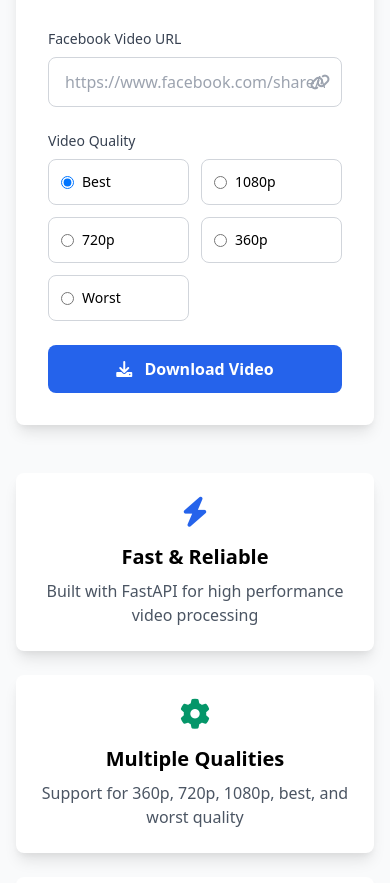
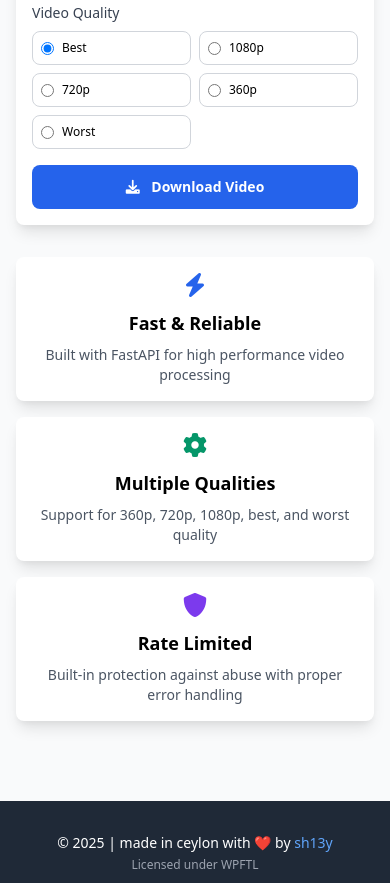
Before and after one commit to sh13y/Facebook-Video-Download-API, a plain HTML site: page static/index.html in a window 390 px wide. Shown: the part 315-1198 px from the top of the page. Drawn offline with nearby package versions, Linux system fonts and the light colour scheme.

Commit message:
📱 Mobile optimization: Remove header Ceylon flag, update footer, optimize responsive design

```diff
--- a/static/index.html
+++ b/static/index.html
@@ -3,7 +3,7 @@
 <head>
     <meta charset="UTF-8">
     <meta name="viewport" content="width=device-width, initial-scale=1.0">
-    <title>Facebook Video Downloader - Made in Ceylon 🇱🇰</title>
+    <title>Facebook Video Downloader</title>
     <link href="https://cdnjs.cloudflare.com/ajax/libs/tailwindcss/2.2.19/tailwind.min.css" rel="stylesheet">
     <link href="https://cdnjs.cloudflare.com/ajax/libs/font-awesome/6.0.0/css/all.min.css" rel="stylesheet">
     <style>
@@ -23,29 +23,26 @@
     <!-- Header -->
     <header class="gradient-bg text-white py-6">
         <div class="container mx-auto px-4">
-            <div class="flex items-center justify-between">
+            <div class="flex items-center justify-center md:justify-between">
                 <div class="flex items-center space-x-3">
-                    <i class="fab fa-facebook text-3xl"></i>
-                    <h1 class="text-2xl font-bold">Facebook Video Downloader</h1>
-                </div>
-                <div class="flex items-center space-x-2">
-                    <span class="text-sm opacity-90">Made in Ceylon 🇱🇰 with ❤️</span>
+                    <i class="fab fa-facebook text-2xl md:text-3xl"></i>
+                    <h1 class="text-xl md:text-2xl font-bold">Facebook Video Downloader</h1>
                 </div>
             </div>
         </div>
     </header>
 
     <!-- Main Content -->
-    <main class="container mx-auto px-4 py-8">
+    <main class="container mx-auto px-4 py-4 md:py-8">
         <!-- Download Form -->
         <div class="max-w-4xl mx-auto">
-            <div class="bg-white rounded-lg shadow-lg p-8 card-hover">
+            <div class="bg-white rounded-lg shadow-lg p-4 md:p-8 card-hover">
                 <div class="text-center mb-8">
-                    <h2 class="text-3xl font-bold text-gray-800 mb-4">Download Facebook Videos</h2>
-                    <p class="text-gray-600">Enter a Facebook video URL and select your preferred quality</p>
+                    <h2 class="text-2xl md:text-3xl font-bold text-gray-800 mb-4">Download Facebook Videos</h2>
+                    <p class="text-gray-600 text-sm md:text-base">Enter a Facebook video URL and select your preferred quality</p>
                 </div>
 
-                <form id="downloadForm" class="space-y-6">
+                <form id="downloadForm" class="space-y-4 md:space-y-6">
                     <!-- URL Input -->
                     <div>
                         <label for="videoUrl" class="block text-sm font-medium text-gray-700 mb-2">
@@ -56,7 +53,7 @@
                                 type="url"
                                 id="videoUrl"
                                 placeholder="https://www.facebook.com/share/v/..."
-                                class="w-full px-4 py-3 border border-gray-300 rounded-lg focus:ring-2 focus:ring-blue-500 focus:border-transparent transition-colors"
+                                class="w-full px-3 md:px-4 py-3 text-sm md:text-base border border-gray-300 rounded-lg focus:ring-2 focus:ring-blue-500 focus:border-transparent transition-colors"
                                 required
                             >
                             <i class="fas fa-link absolute right-3 top-1/2 transform -translate-y-1/2 text-gray-400"></i>
@@ -66,26 +63,26 @@
                     <!-- Quality Selection -->
                     <div>
                         <label class="block text-sm font-medium text-gray-700 mb-2">Video Quality</label>
-                        <div class="grid grid-cols-2 md:grid-cols-5 gap-3">
-                            <label class="flex items-center p-3 border border-gray-300 rounded-lg cursor-pointer hover:bg-blue-50 transition-colors">
+                        <div class="grid grid-cols-2 md:grid-cols-5 gap-2 md:gap-3">
+                            <label class="flex items-center p-2 md:p-3 border border-gray-300 rounded-lg cursor-pointer hover:bg-blue-50 transition-colors">
                                 <input type="radio" name="quality" value="best" checked class="mr-2">
-                                <span class="text-sm font-medium">Best</span>
+                                <span class="text-xs md:text-sm font-medium">Best</span>
                             </label>
-                            <label class="flex items-center p-3 border border-gray-300 rounded-lg cursor-pointer hover:bg-blue-50 transition-colors">
+                            <label class="flex items-center p-2 md:p-3 border border-gray-300 rounded-lg cursor-pointer hover:bg-blue-50 transition-colors">
                                 <input type="radio" name="quality" value="1080p" class="mr-2">
-                                <span class="text-sm font-medium">1080p</span>
+                                <span class="text-xs md:text-sm font-medium">1080p</span>
                             </label>
-                            <label class="flex items-center p-3 border border-gray-300 rounded-lg cursor-pointer hover:bg-blue-50 transition-colors">
+                            <label class="flex items-center p-2 md:p-3 border border-gray-300 rounded-lg cursor-pointer hover:bg-blue-50 transition-colors">
                                 <input type="radio" name="quality" value="720p" class="mr-2">
-                                <span class="text-sm font-medium">720p</span>
+                                <span class="text-xs md:text-sm font-medium">720p</span>
                             </label>
-                            <label class="flex items-center p-3 border border-gray-300 rounded-lg cursor-pointer hover:bg-blue-50 transition-colors">
+                            <label class="flex items-center p-2 md:p-3 border border-gray-300 rounded-lg cursor-pointer hover:bg-blue-50 transition-colors">
                                 <input type="radio" name="quality" value="360p" class="mr-2">
-                                <span class="text-sm font-medium">360p</span>
+                                <span class="text-xs md:text-sm font-medium">360p</span>
                             </label>
-                            <label class="flex items-center p-3 border border-gray-300 rounded-lg cursor-pointer hover:bg-blue-50 transition-colors">
+                            <label class="flex items-center p-2 md:p-3 border border-gray-300 rounded-lg cursor-pointer hover:bg-blue-50 transition-colors">
                                 <input type="radio" name="quality" value="worst" class="mr-2">
-                                <span class="text-sm font-medium">Worst</span>
+                                <span class="text-xs md:text-sm font-medium">Worst</span>
                             </label>
                         </div>
                     </div>
@@ -94,7 +91,7 @@
                     <button
                         type="submit"
                         id="downloadBtn"
-                        class="w-full bg-blue-600 hover:bg-blue-700 text-white font-bold py-3 px-6 rounded-lg transition-colors disabled:opacity-50 disabled:cursor-not-allowed"
+                        class="w-full bg-blue-600 hover:bg-blue-700 text-white font-bold py-3 px-4 md:px-6 rounded-lg transition-colors disabled:opacity-50 disabled:cursor-not-allowed text-sm md:text-base"
                     >
                         <i class="fas fa-download mr-2"></i>
                         Download Video
@@ -102,21 +99,21 @@
                 </form>
 
                 <!-- Loading State -->
-                <div id="loadingState" class="hidden text-center py-8">
-                    <div class="inline-block animate-spin rounded-full h-8 w-8 border-b-2 border-blue-600"></div>
-                    <p class="mt-2 text-gray-600">Processing your video...</p>
+                <div id="loadingState" class="hidden text-center py-6 md:py-8">
+                    <div class="inline-block animate-spin rounded-full h-6 md:h-8 w-6 md:w-8 border-b-2 border-blue-600"></div>
+                    <p class="mt-2 text-gray-600 text-sm md:text-base">Processing your video...</p>
                 </div>
 
                 <!-- Results -->
-                <div id="results" class="hidden mt-8 p-6 bg-green-50 border border-green-200 rounded-lg">
-                    <h3 class="text-lg font-bold text-green-800 mb-4">Video Ready!</h3>
-                    <div id="videoInfo" class="space-y-2 mb-4">
+                <div id="results" class="hidden mt-6 md:mt-8 p-4 md:p-6 bg-green-50 border border-green-200 rounded-lg">
+                    <h3 class="text-base md:text-lg font-bold text-green-800 mb-4">Video Ready!</h3>
+                    <div id="videoInfo" class="space-y-2 mb-4 text-sm md:text-base">
                         <!-- Video info will be populated here -->
                     </div>
                     <a
                         id="downloadLink"
                         href="#"
-                        class="inline-flex items-center px-6 py-3 bg-green-600 hover:bg-green-700 text-white font-bold rounded-lg transition-colors"
+                        class="inline-flex items-center px-4 md:px-6 py-2 md:py-3 bg-green-600 hover:bg-green-700 text-white font-bold rounded-lg transition-colors text-sm md:text-base w-full md:w-auto justify-center"
                         download
                     >
                         <i class="fas fa-download mr-2"></i>
@@ -125,28 +122,28 @@
                 </div>
 
                 <!-- Error State -->
-                <div id="errorState" class="hidden mt-8 p-6 bg-red-50 border border-red-200 rounded-lg">
-                    <h3 class="text-lg font-bold text-red-800 mb-2">Error</h3>
-                    <p id="errorMessage" class="text-red-600"></p>
+                <div id="errorState" class="hidden mt-6 md:mt-8 p-4 md:p-6 bg-red-50 border border-red-200 rounded-lg">
+                    <h3 class="text-base md:text-lg font-bold text-red-800 mb-2">Error</h3>
+                    <p id="errorMessage" class="text-red-600 text-sm md:text-base"></p>
                 </div>
             </div>
 
             <!-- Features -->
-            <div class="grid md:grid-cols-3 gap-6 mt-12">
-                <div class="bg-white rounded-lg shadow-lg p-6 text-center card-hover">
-                    <i class="fas fa-bolt text-3xl text-blue-600 mb-4"></i>
-                    <h3 class="text-xl font-bold mb-2">Fast & Reliable</h3>
-                    <p class="text-gray-600">Built with FastAPI for high performance video processing</p>
+            <div class="grid md:grid-cols-3 gap-4 md:gap-6 mt-8 md:mt-12">
+                <div class="bg-white rounded-lg shadow-lg p-4 md:p-6 text-center card-hover">
+                    <i class="fas fa-bolt text-2xl md:text-3xl text-blue-600 mb-3 md:mb-4"></i>
+                    <h3 class="text-lg md:text-xl font-bold mb-2">Fast & Reliable</h3>
+                    <p class="text-gray-600 text-sm md:text-base">Built with FastAPI for high performance video processing</p>
                 </div>
-                <div class="bg-white rounded-lg shadow-lg p-6 text-center card-hover">
-                    <i class="fas fa-cog text-3xl text-green-600 mb-4"></i>
-                    <h3 class="text-xl font-bold mb-2">Multiple Qualities</h3>
-                    <p class="text-gray-600">Support for 360p, 720p, 1080p, best, and worst quality</p>
+                <div class="bg-white rounded-lg shadow-lg p-4 md:p-6 text-center card-hover">
+                    <i class="fas fa-cog text-2xl md:text-3xl text-green-600 mb-3 md:mb-4"></i>
+                    <h3 class="text-lg md:text-xl font-bold mb-2">Multiple Qualities</h3>
+                    <p class="text-gray-600 text-sm md:text-base">Support for 360p, 720p, 1080p, best, and worst quality</p>
                 </div>
-                <div class="bg-white rounded-lg shadow-lg p-6 text-center card-hover">
-                    <i class="fas fa-shield-alt text-3xl text-purple-600 mb-4"></i>
-                    <h3 class="text-xl font-bold mb-2">Rate Limited</h3>
-                    <p class="text-gray-600">Built-in protection against abuse with proper error handling</p>
+                <div class="bg-white rounded-lg shadow-lg p-4 md:p-6 text-center card-hover">
+                    <i class="fas fa-shield-alt text-2xl md:text-3xl text-purple-600 mb-3 md:mb-4"></i>
+                    <h3 class="text-lg md:text-xl font-bold mb-2">Rate Limited</h3>
+                    <p class="text-gray-600 text-sm md:text-base">Built-in protection against abuse with proper error handling</p>
                 </div>
             </div>
         </div>
@@ -156,15 +153,15 @@
     <footer class="bg-gray-800 text-white py-8 mt-16">
         <div class="container mx-auto px-4">
             <div class="flex flex-col md:flex-row justify-between items-center">
-                <div class="mb-4 md:mb-0">
-                    <p class="text-sm">Made in Ceylon 🇱🇰 with ❤️ by <a href="https://github.com/sh13y" class="text-blue-400 hover:text-blue-300">sh13y</a></p>
+                <div class="mb-4 md:mb-0 text-center md:text-left">
+                    <p class="text-sm">© 2025 | made in ceylon with ❤️ by <a href="https://github.com/sh13y" class="text-blue-400 hover:text-blue-300">sh13y</a></p>
                     <p class="text-xs text-gray-400 mt-1">Licensed under WPFTL</p>
                 </div>
                 <div class="flex space-x-4">
-                    <a href="https://github.com/sh13y/Facebook-Video-Download-API" class="text-gray-400 hover:text-white transition-colors">
+                    <a href="https://github.com/sh13y/Facebook-Video-Download-API" class="text-gray-400 hover:text-white transition-colors" title="View on GitHub">
                         <i class="fab fa-github text-xl"></i>
                     </a>
-                    <a href="/docs" class="text-gray-400 hover:text-white transition-colors">
+                    <a href="/docs" class="text-gray-400 hover:text-white transition-colors" title="API Documentation">
                         <i class="fas fa-book text-xl"></i>
                     </a>
                 </div>
```
